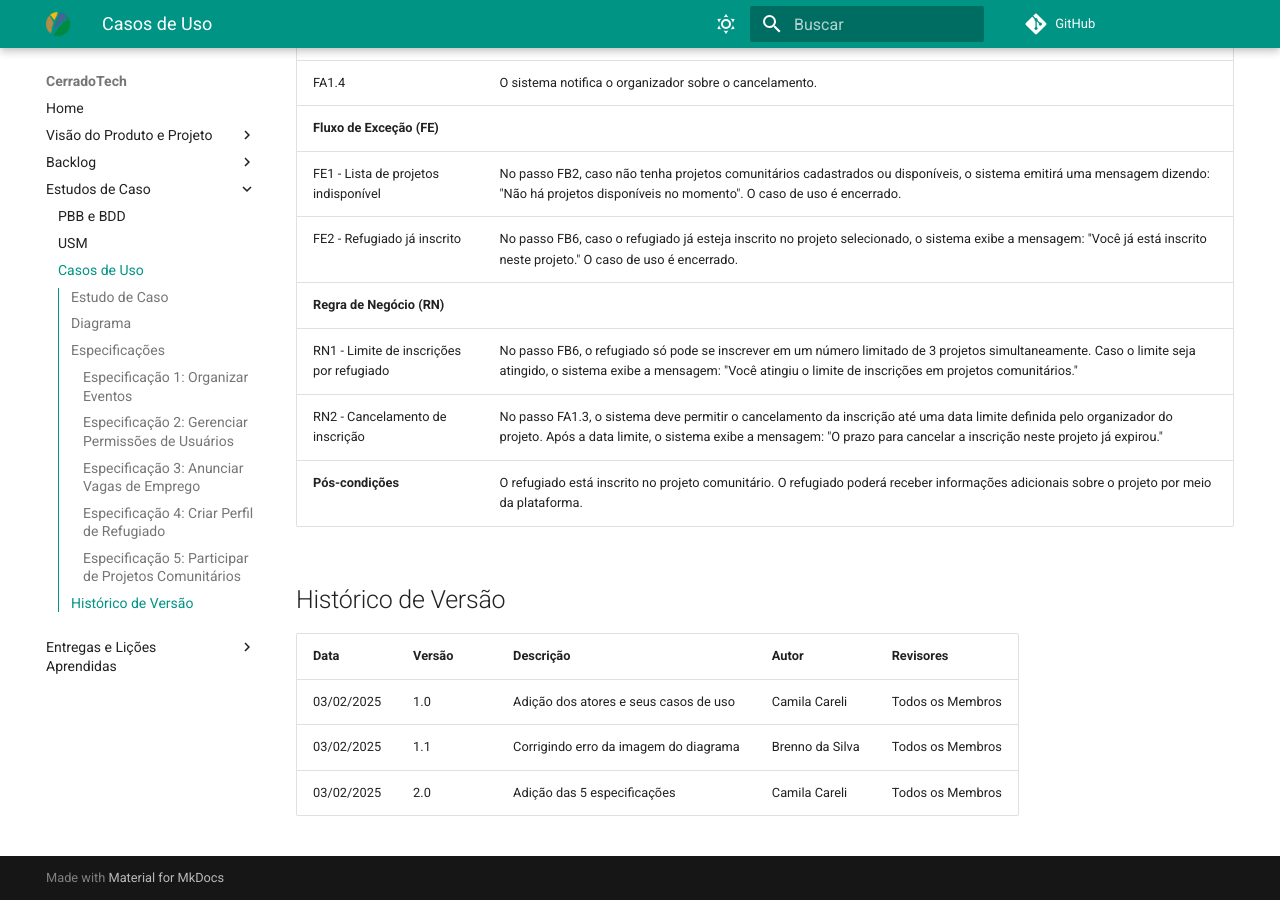
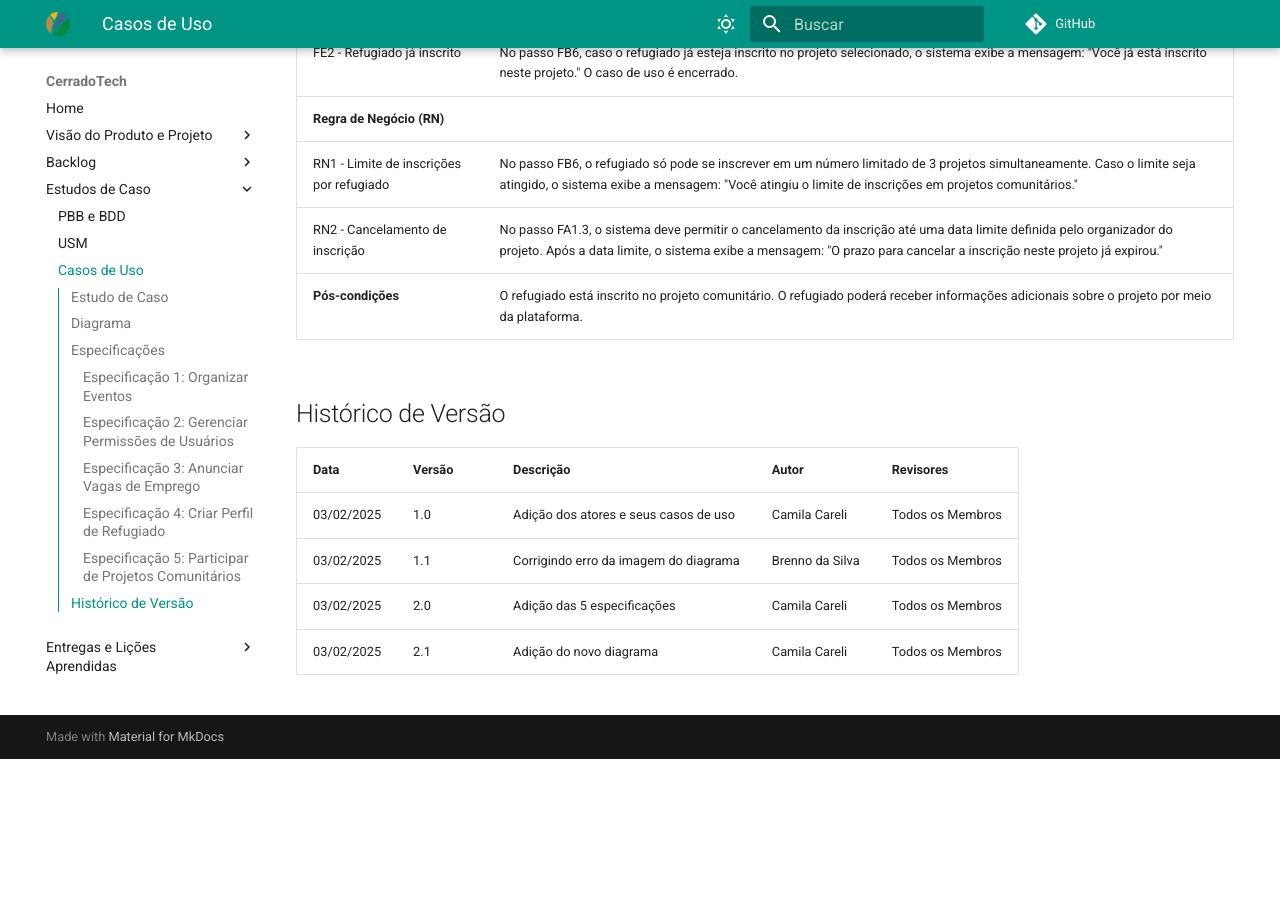
Before and after one commit to mdsreq-fga-unb/2024.2-T03-CerradoTech, an MkDocs documentation site: the page built from docs/sections/UC.md, in a window 1280 px wide and 900 px high, scrolled down 10513 px. Built offline with MkDocs 1.6.1 and Material for MkDocs 9.7.7, drawn with Linux system fonts in a browser that asks for light colours; comment, search, counter and statistics services are not loaded; after the commit the page ends 11272 px from its top, so only the background shows below that.

Commit message:
adição do novo diagrama

```diff
--- a/docs/sections/UC.md
+++ b/docs/sections/UC.md
@@ -6,6 +6,7 @@ A HopeBridge é um sistema que conecta os refugiados palestinos a serviços esse
 ## Diagrama
 
 ![Diagrama](../assets/Diagrama%20HopeBridge.svg)
+
 
 **Ator: REFUGIADO**
 
@@ -235,3 +236,4 @@ A HopeBridge é um sistema que conecta os refugiados palestinos a serviços esse
 | 03/02/2025   | 1.0        | Adição dos atores e seus casos de uso        | Camila Careli              | Todos os Membros            |
 | 03/02/2025   | 1.1        | Corrigindo erro da imagem do diagrama       | Brenno da Silva             | Todos os Membros            |
 | 03/02/2025   | 2.0        | Adição das 5 especificações       | Camila Careli             | Todos os Membros            |
+| 03/02/2025   | 2.1        | Adição do novo diagrama       | Camila Careli             | Todos os Membros            |
```
Also changed, not shown: docs/assets/Diagrama HopeBridge.svg.
